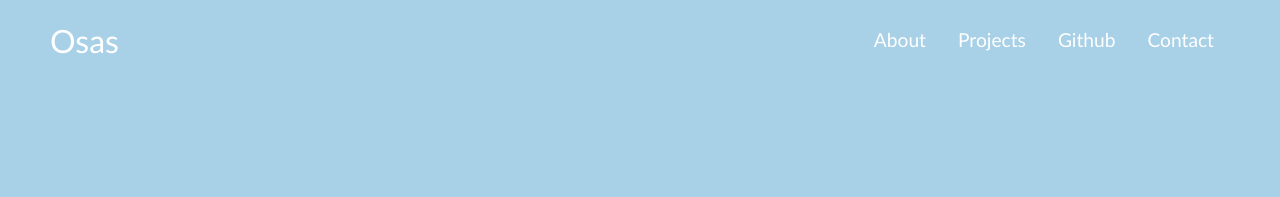
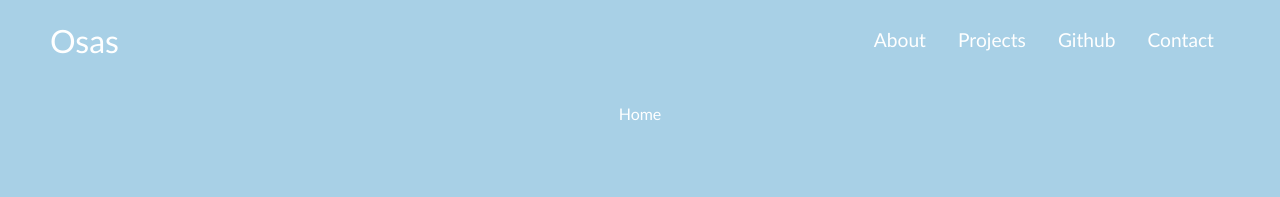
Before and after one commit to OsasAzamegbe/Portfolio-v1, a React (Create React App) app: page / in a window 1280 px wide. Shown: the top 197 px of the page. Built offline with nearby package versions, Linux system fonts and the light colour scheme.

Commit message:
CHORE: edited body css. created Home page component.

```diff
--- a/src/App.css
+++ b/src/App.css
@@ -18,5 +18,7 @@
 
 html, body{
   background-color: var(--background);
-  color: var(--primary)
+  color: var(--primary);
+  height: 90%;
+  width: 100%;
 }
--- a/src/App.js
+++ b/src/App.js
@@ -1,6 +1,8 @@
 import {BrowserRouter as Router, Switch, Route} from 'react-router-dom'
 import './App.css';
+
 import Navbar from './components/Navbar'
+import Home from './components/pages/Home'
 
 function App() {
   return (
@@ -8,7 +10,7 @@ function App() {
       <Router>
         <Navbar/>
         <Switch>
-
+          <Route path="/" exact component={Home}/>
         </Switch>
       </Router>
     </div>
--- /dev/null
+++ b/src/components/pages/Home.css
@@ -0,0 +1,7 @@
+.home{
+    padding: 24px;
+    height: 100%;
+    display: flex;
+    justify-content: center;
+    align-items: center;
+}
--- /dev/null
+++ b/src/components/pages/Home.js
@@ -0,0 +1,13 @@
+import React from 'react'
+import './Home.css'
+
+
+const Home = () => {
+    return (
+        <div className="home">
+            <header>Home</header>
+        </div>
+    )
+}
+
+export default Home
```
